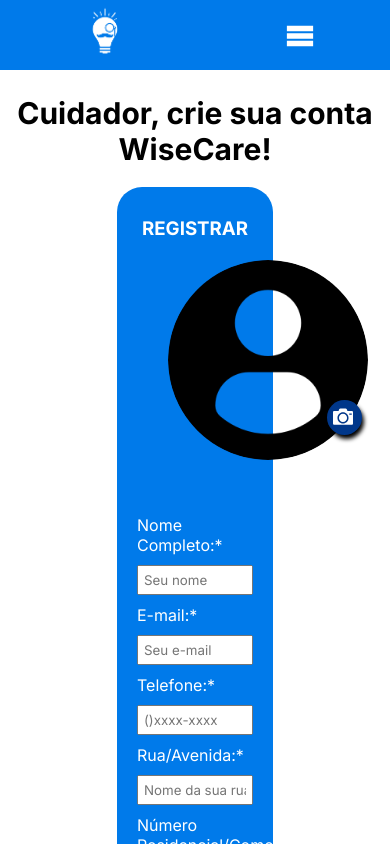
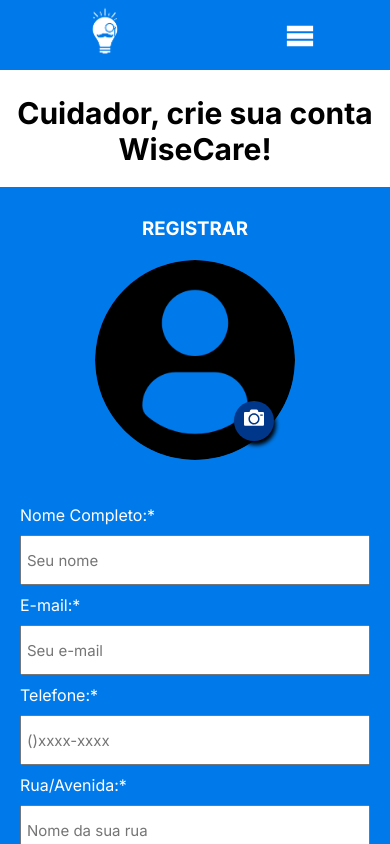
Before and after one commit to Lukareliz/wise-care, a React (Vite) app: page /register/care in a window 390 px wide. Shown: the top 844 px of the page. Built offline with nearby package versions, Linux system fonts and the light colour scheme.

Commit message:
feat: care register screen mobile

```diff
--- a/src/App.css
+++ b/src/App.css
@@ -203,7 +203,6 @@
     transform: translateX(-50%);
     background-color: #007AEA;
     width: 40%;
-    height: 235%;
     color: white;
     border-radius: 25px;
     margin-top: 20px;
@@ -220,7 +219,7 @@
     flex-direction: column;
     align-items: flex-start;
     padding: 20px;
-    margin-top: 250px;
+    margin-top: 20px;
 }
 
 .form_container label,
@@ -241,8 +240,6 @@
     width: 200px;
     height: 200px;
     border-radius: 50%;
-    position: fixed;
-    left: 33%;
 }
 
 #photo{
@@ -256,9 +253,8 @@
 }
 
 #uploadBtn{
-    position: absolute;
-    right: 3%;
-    top: 70%;
+    display: flex;
+    justify-content: center;
     height: 35px;
     width: 35px;
     padding: 6px 6px;
@@ -267,6 +263,9 @@
     color: white;
     background-color: #00378A;
     box-shadow: 2px 4px 4px rgb(0, 0, 0.644);
+    position: absolute;
+    left: 60%;
+    top: 15%;
 }
 
 .camera_icon{
@@ -274,9 +273,14 @@
     height: 20px;
 }
 
+.imgUp{
+    display: flex;
+    justify-content: center;
+}
+
 
 /*MOBILE VIEW*/
-@media only screen and (max-width: 720px) {
+@media only screen and (max-width: 720px){
     /*NAVBAR*/
     .navbar_links, .navbar_login{
         display: none;
@@ -316,8 +320,8 @@
     }
 
     .auth_inputs input{
-        height: 30%;
-        font-size: 20px;
+        height: 25%;
+        font-size: 15px;
     }
 
     .auth_inputs .buttons{
@@ -338,6 +342,25 @@
         width: 100%;
         border-radius: 0px;
     }
+
+    /*CARE REGISTER SCREEN*/
+    .register_care{
+        width: 100%;
+        border-radius: 0PX;
+    }
+
+    .form_container input{
+        font-size: 15px;
+        height: 50px;
+    }
+
+    #uploadBtn{
+        position: absolute;
+        width: 40px;
+        height: 40px;
+        top: 12%;
+
+    }
   }
 
   @media only screen and (min-width: 721px) {
--- a/src/pages/Care.jsx
+++ b/src/pages/Care.jsx
@@ -8,7 +8,9 @@
       <h1 className="title_main">Cuidador, crie sua conta WiseCare!</h1>
       <div className="register_care">
         <h3>REGISTRAR</h3>
-        <ImageUpload />
+        <div className="imgUp">
+          <ImageUpload />
+        </div>
         <form action="" method="post" className="form_container">
           <label htmlFor="nome">Nome Completo:*</label>
           <input type="text" id="nome" name="nome" placeholder="Seu nome" required />
@@ -23,28 +25,28 @@
           <input type="text" name="logradouro" placeholder="Nome da sua rua" required />
 
           <label htmlFor="numero">Número Residencial/Comercial:*</label>
-          <input type="text" name="numero" placeholder="Número da sua residência" required/>
+          <input type="text" name="numero" placeholder="Número da sua residência" required />
 
           <label htmlFor="complemento">Complemento:</label>
-          <input type="text" name="complemento" placeholder="Insira um complemento"/>
+          <input type="text" name="complemento" placeholder="Insira um complemento" />
 
           <label htmlFor="bairro">Bairro:*</label>
-          <input type="text" name="bairro" placeholder="Nome do seu bairro" required/>
+          <input type="text" name="bairro" placeholder="Nome do seu bairro" required />
 
           <label htmlFor="cidade">Cidade:*</label>
-          <input type="text" name="cidade" placeholder="Nome da sua cidade" required/>
+          <input type="text" name="cidade" placeholder="Nome da sua cidade" required />
 
           <label htmlFor="estado">Estado/Província:*</label>
-          <input type="text" name="estado" placeholder="Nome do estado onde reside" required/>
+          <input type="text" name="estado" placeholder="Nome do estado onde reside" required />
 
           <label htmlFor="cep">CEP:*</label>
-          <input type="text" name="cep" placeholder="Seu CEP" required/>
+          <input type="text" name="cep" placeholder="Seu CEP" required />
 
           <label htmlFor="pais">País:*</label>
-          <input type="text"  name="pais" placeholder="Seu país" required/>
+          <input type="text" name="pais" placeholder="Seu país" required />
 
           <label htmlFor="idade">Idade:</label>
-          <input type="date" name="idade"/>
+          <input type="date" name="idade" />
 
           <label htmlFor="genero">Gênero:*</label>
           <select id="genero" name="genero" required>
--- a/src/pages/Home.jsx
+++ b/src/pages/Home.jsx
@@ -6,9 +6,7 @@
     <div>
       <NavBar />
       <Carrossel />
-      <div className='title_main'>
-        <h1>Encontre cuidadores!</h1>
-      </div>
+      <h1 className='title_main'>Encontre cuidadores!</h1>
     </div>
 
   )
```
